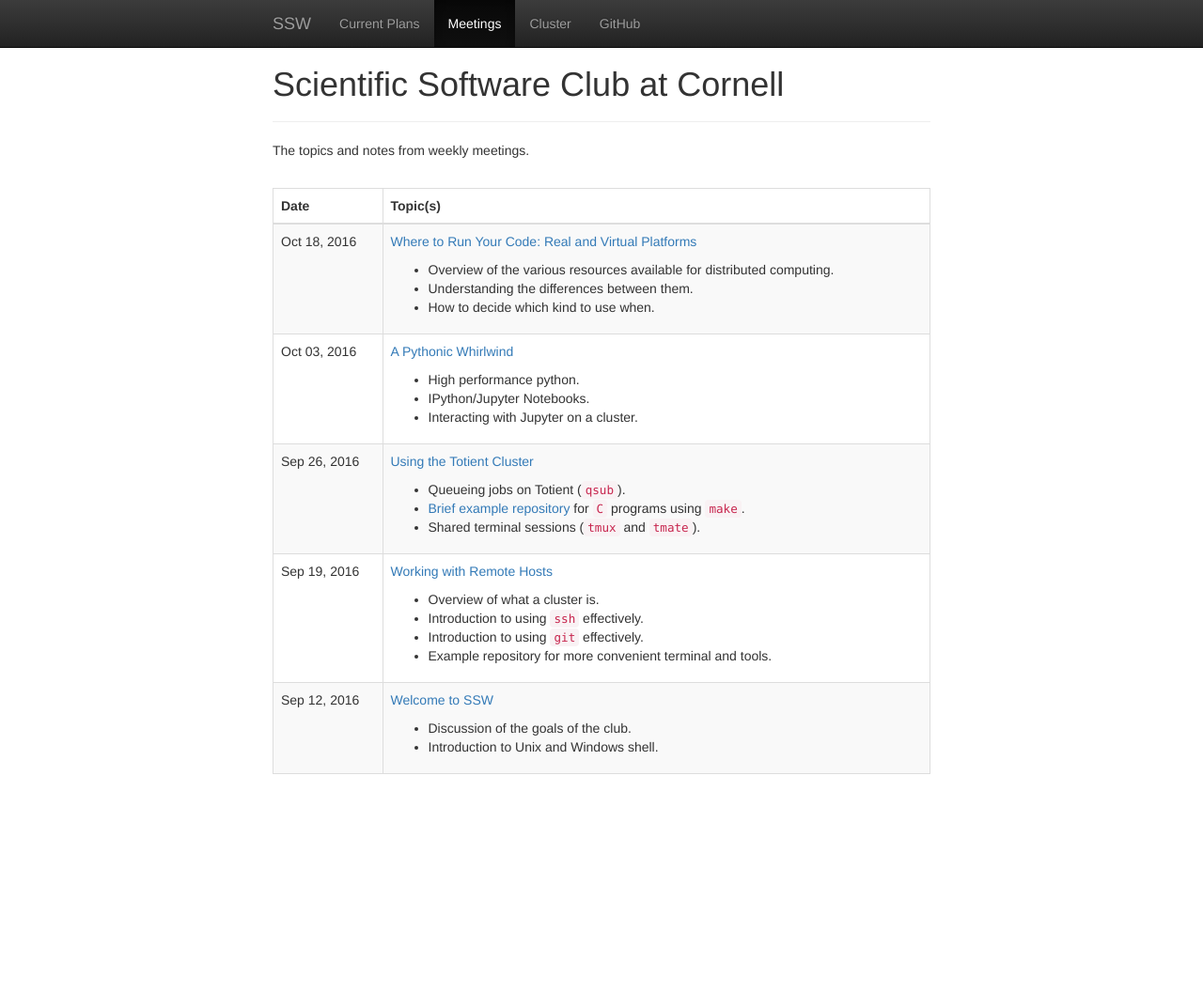
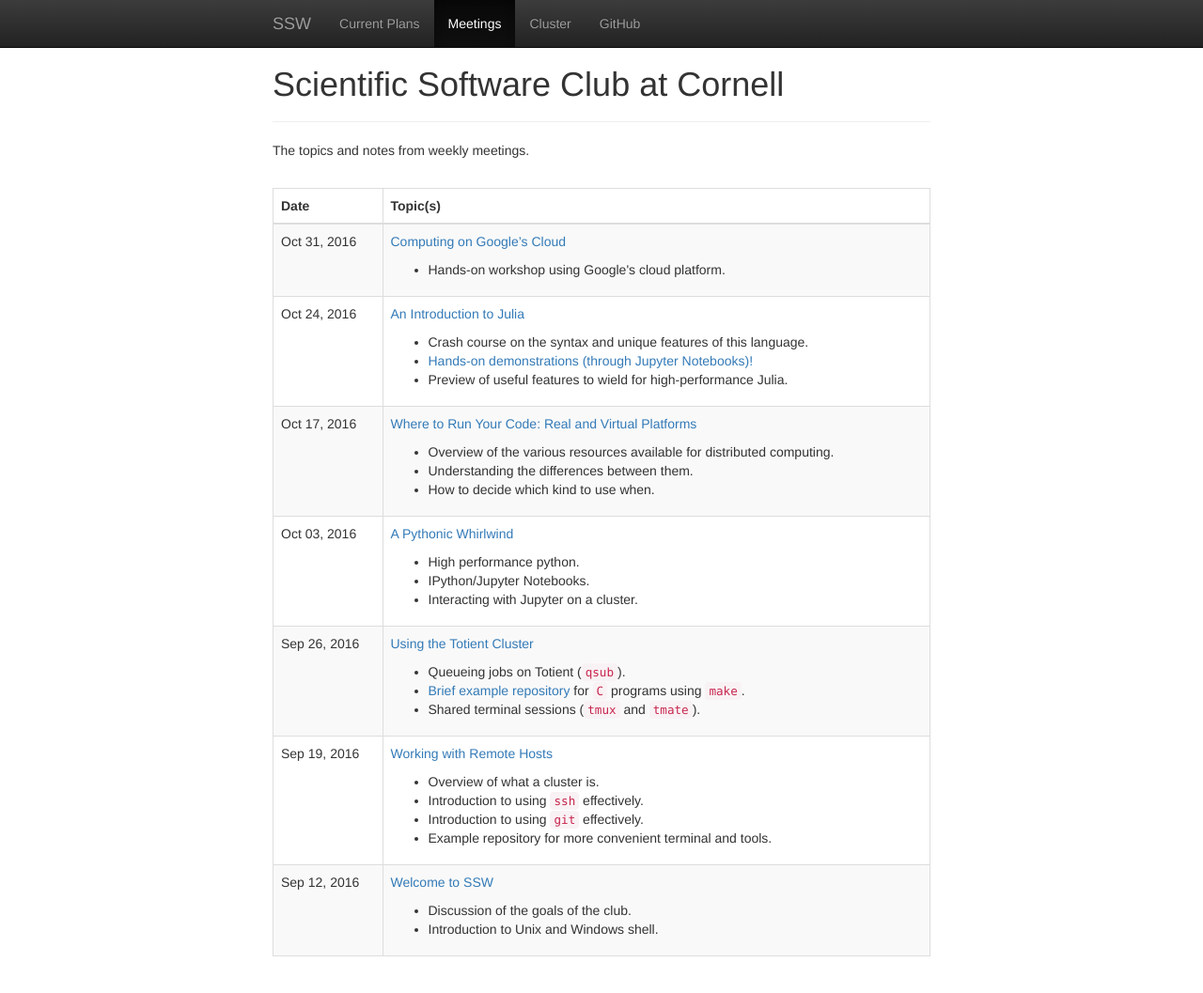
Before and after one commit to cornell-ssw/cornell-ssw.github.io, a Jekyll site: the page built from meetings.html, in a window 1280 px wide and 1058 px high. Shown: the whole window at 94% size. Built offline with Jekyll 4.4.1, drawn with Linux system fonts in a browser that asks for light colours; nearby versions of some CDN libraries.

Commit message:
adding meeting notes for 10-24 and 10-31

```diff
--- a/_data/meetings.yml
+++ b/_data/meetings.yml
@@ -1,9 +1,27 @@
+# Week 7
+################################################################################
+-
+  date: 2016-10-31
+  info: >
+    <a href="/meetings/2016-10-31">Computing on Google's Cloud</a>
+  brief:
+    - Hands-on workshop using Google's cloud platform.
+# Week 6
+################################################################################
+-
+  date: 2016-10-24
+  info: >
+    <a href="/meetings/2016-10-24">An Introduction to Julia</a>
+  brief:
+    - Crash course on the syntax and unique features of this language.
+    - <a href="https://github.com/madeleineudell/intro-to-julia" target="_blank">Hands-on demonstrations (through Jupyter Notebooks)!</a>
+    - Preview of useful features to wield for high-performance Julia.
 # Week 5
 ################################################################################
 -
-  date: 2016-10-18
+  date: 2016-10-17
   info: >
-    <a href="/meetings/2016-10-18">Where to Run Your Code: Real and Virtual Platforms</a>
+    <a href="/meetings/2016-10-17">Where to Run Your Code: Real and Virtual Platforms</a>
   brief:
     - Overview of the various resources available for distributed computing.
     - Understanding the differences between them.
--- /dev/null
+++ b/meetings/2016-10-24.md
@@ -0,0 +1,37 @@
+---
+title: An Introduction to Julia
+layout: post
+speakers:
+  - speaker:
+    name: Madeleine Udell
+    affil: Cornell University
+    url: https://people.orie.cornell.edu/mru8/
+---
+
+# Overview
+--------------------------------------------------------------------------------
+- [An Introduction to Julia](#an-introduction-to-julia)
+    - Crash course on the syntax and unique features of this language.
+    - [Hands-on demonstrations (through Jupyter Notebooks)!](https://github.com/madeleineudell/intro-to-julia)
+    - Preview of useful features to wield for high-performance Julia.
+    - Robust problem solving libraries and when you may want to use one over the other.
+
+# An Introduction to Julia
+--------------------------------------------------------------------------------
+
+Presentation courtesy of Madeleine Udell.
+
+**Abstract**:
+
+_Julia is a truly modern language, rich with features that enable both productivity
+and performance.  Julia uniquely joins the convenience of languages such as MATLAB,
+R, and Python, with the performance benefits of C and Fortran.  Julia has an active
+community and is rapidly evolving, but in this talk you will see why you should
+give it a chance even if it isn't officially 1.0 yet.  After a brief introduction
+to getting started with the language, a discussion of thread control and other
+more advanced topics will be covered._
+
+### [Slides](https://github.com/madeleineudell/intro-to-julia/raw/master/An%20Introduction%20to%20Julia.pdf)
+
+The [example repository](https://github.com/madeleineudell/intro-to-julia) has
+everything you need to get started with Julia.
--- /dev/null
+++ b/meetings/2016-10-31.md
@@ -0,0 +1,26 @@
+---
+title: Computing on Google's Cloud
+layout: post
+speakers:
+  - speaker:
+    name: David Bindel
+    affil: Cornell University
+    url: http://www.cs.cornell.edu/~bindel/
+---
+
+# Overview
+--------------------------------------------------------------------------------
+- [Google Cloud Platform (GCP)](#google-cloud-platform)
+    - Hands-on workshop using Google's cloud platform.
+
+# Google Cloud Platform
+--------------------------------------------------------------------------------
+
+Presentation courtesy of David Bindel.
+
+**Abstract**:
+
+_Following on our general discussion of clouds and virtualization from
+[10/17](/meetings/2016-10-17.html), we get our hands dirty with a specific
+example: the Google Cloud Platform.  Bring a laptop, this is meant to be a
+hands-on session!_
```
Also changed, not shown: meetings/2016-10-17.md (renamed from meetings/2016-10-18.md).
